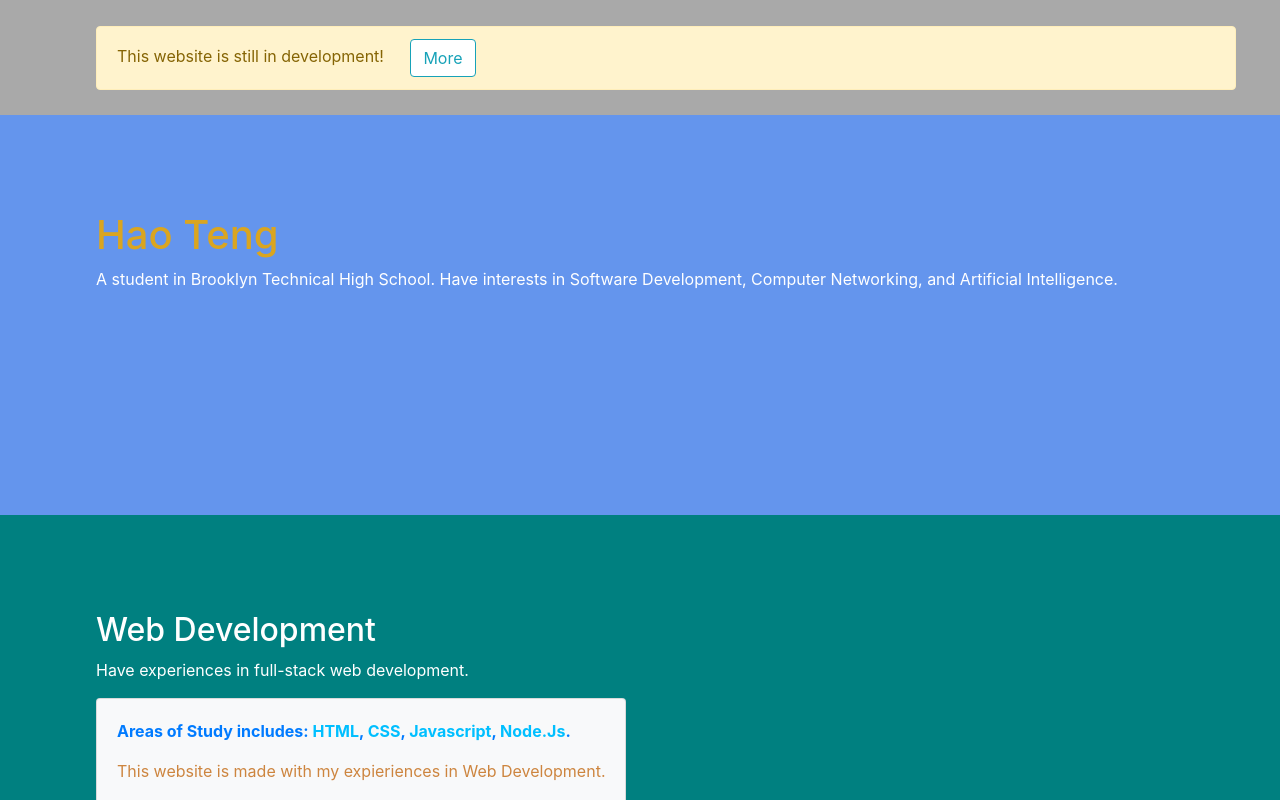
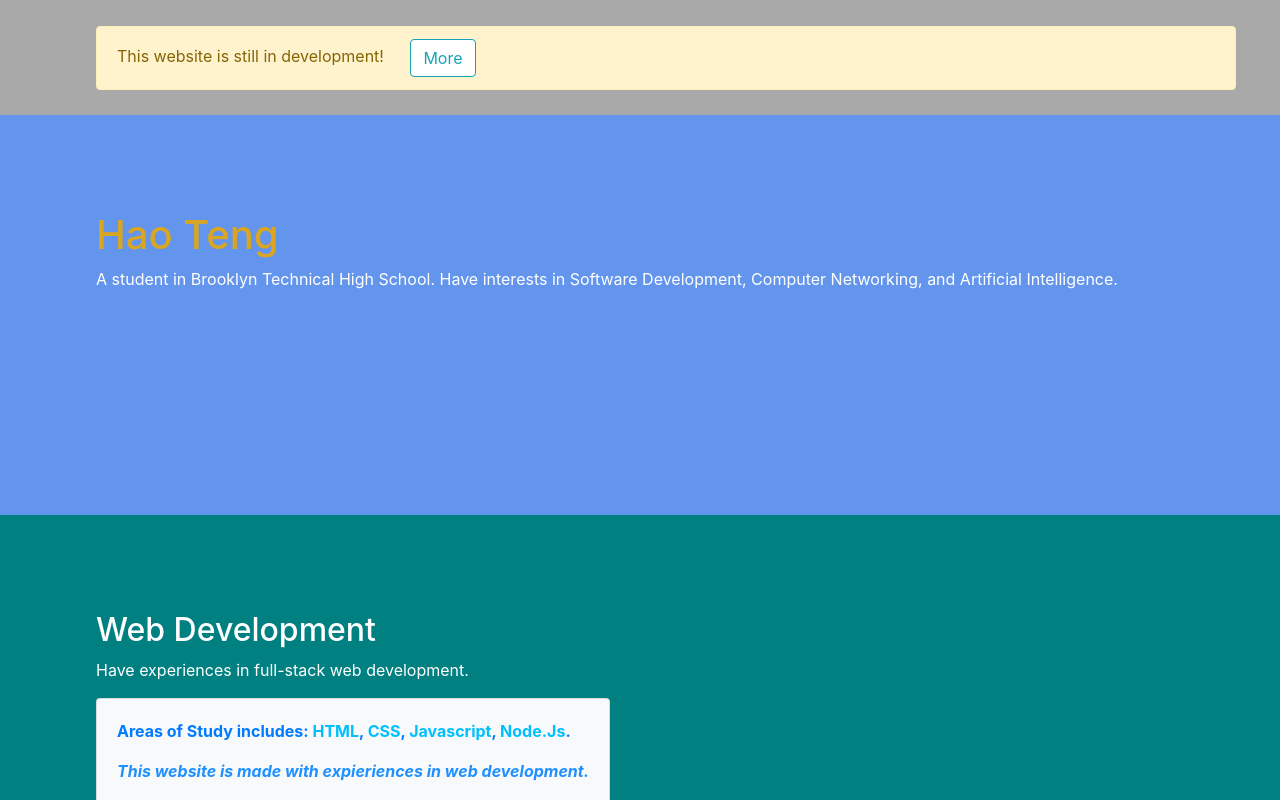
Before and after one commit to haoteng10/haoteng10.github.io, a plain HTML site: page index.html in a window 1280 px wide. Drawn offline with nearby package versions, Linux system fonts and the light colour scheme.

Commit message:
minor fixes

```diff
--- a/index.html
+++ b/index.html
@@ -36,7 +36,7 @@
                     <div class="card text-primary bg-light mb-3">
                         <div class="card-body">
                             <p class="card-text"><strong>Areas of Study includes: <span class="language">HTML</span>, <span class="language">CSS</span>, <span class="language">Javascript</span>, <span class="language">Node.Js</span>.</strong></p>
-                            <p id="my-experience-text" class="card-text">This website is made with my expieriences in Web Development.</p>
+                            <p id="my-experience-text" class="card-text">This website is made with expieriences in web development.</p>
                         </div>
                     </div>
 
--- a/index.js
+++ b/index.js
@@ -12,7 +12,7 @@ function animation(index) {
     setTimeout(function(){
         selectedDisplayGrid.classList.remove('display-grid-active');
         console.log("executed!");
-    }, 4000);
+    }, 6000);
 
     var selectedContentContainer = selectedDisplayGrid.getElementsByClassName("content-container")[0];
     selectedContentContainer.classList.add('content-container-active');
--- a/style.css
+++ b/style.css
@@ -30,7 +30,9 @@ html, body {
 }
 
 #my-experience-text {
-    color: peru;
+    color: dodgerblue;
+    font-style: italic;
+    font-weight: bold;
 }
 
 .transform {
```
